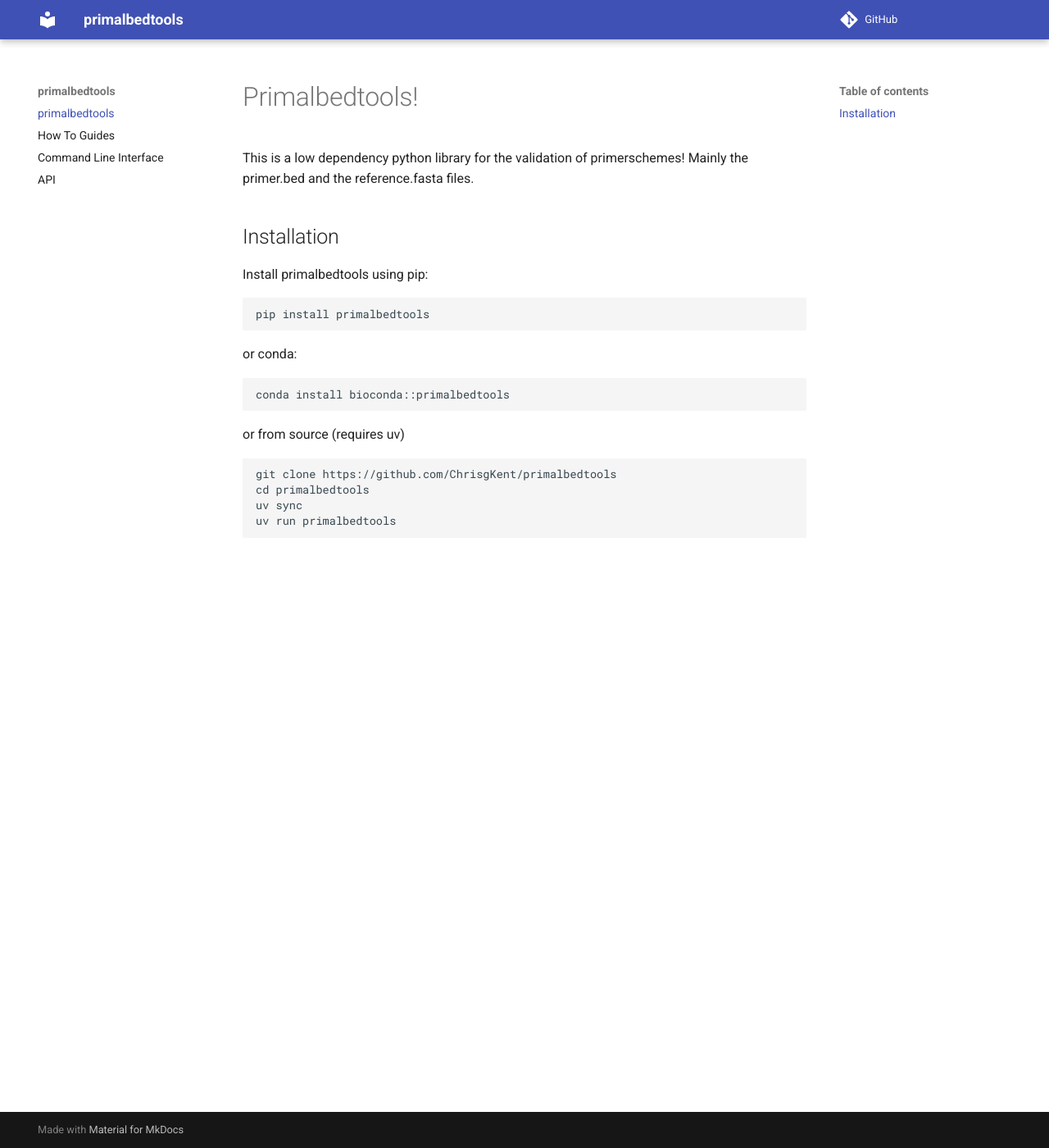
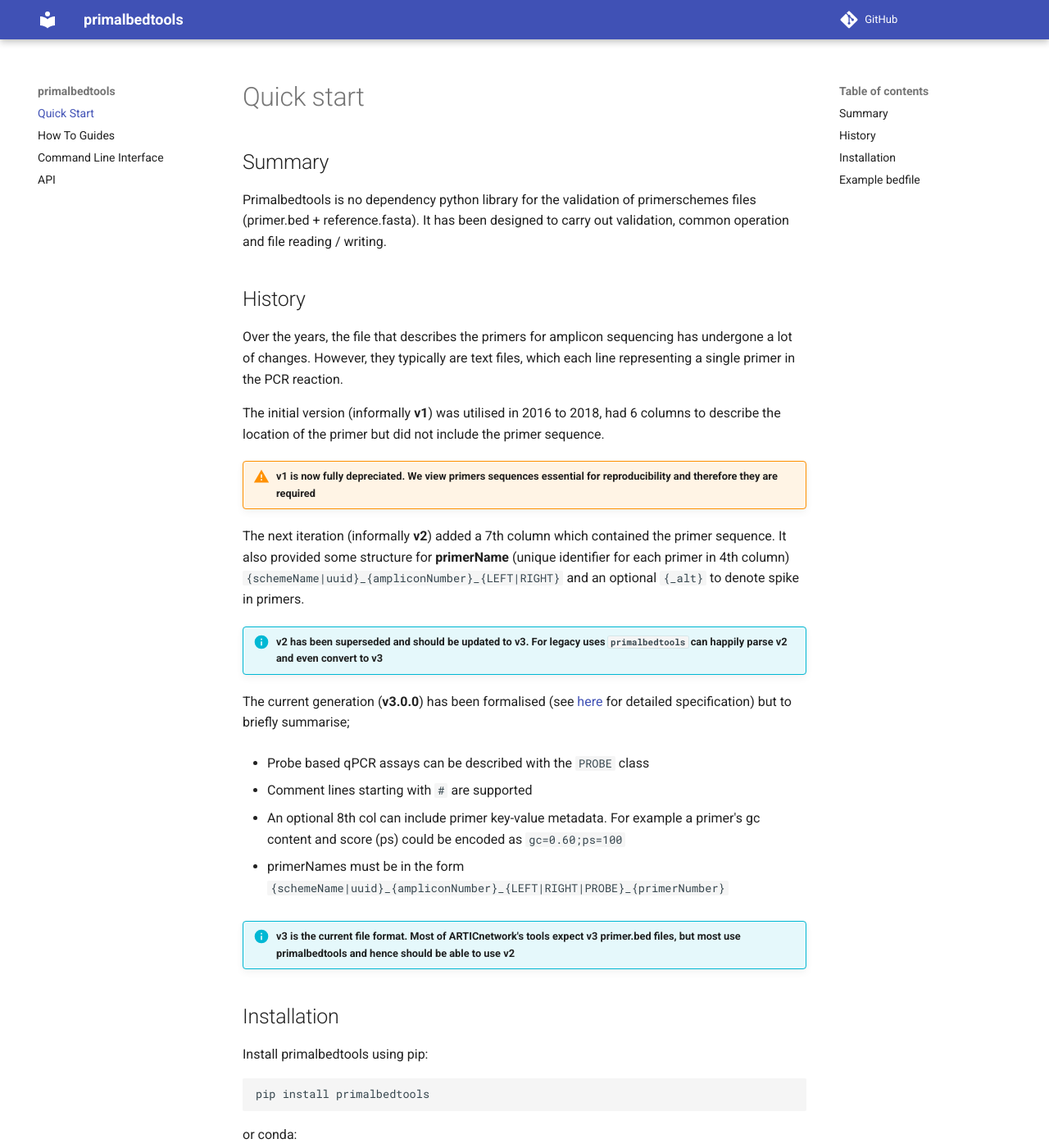
Before and after one commit to ChrisgKent/primalbedtools, an MkDocs documentation site: the page built from docs/index.md, in a window 1280 px wide and 1400 px high. Shown: the whole window at 82% size. Built offline with MkDocs 1.6.1 and Material for MkDocs 9.7.7, drawn with Linux system fonts in a browser that asks for light colours; comment, search, counter and statistics services are not loaded; some of the changed text lies outside the part shown.

````diff
--- a/docs/index.md
+++ b/docs/index.md
@@ -1,7 +1,31 @@
-# Primalbedtools!
+# Quick start
 
-This is a low dependency python library for the validation of primerschemes! Mainly the primer.bed and the reference.fasta files.
+## Summary
+Primalbedtools is no dependency python library for the validation of primerschemes files (primer.bed + reference.fasta). It has been designed to carry out validation, common operation and file reading / writing.
 
+
+## History
+Over the years, the file that describes the primers for amplicon sequencing has undergone a lot of changes. However, they typically are text files, which each line representing a single primer in the PCR reaction.
+
+The initial version (informally **v1**) was utilised in 2016 to 2018, had 6 columns to describe the location of the primer but did not include the primer sequence.
+
+!!! warning "**v1** is now fully depreciated. We view primers sequences essential for reproducibility and therefore they are required"
+
+The next iteration (informally **v2**) added a 7th column which contained the primer sequence. It also provided some structure for __primerName__ (unique identifier for each primer in 4th column) `{schemeName|uuid}_{ampliconNumber}_{LEFT|RIGHT}` and an optional `{_alt}` to denote spike in primers.
+
+!!! info "**v2** has been superseded and should be updated to **v3**. For legacy uses `primalbedtools` can happily parse **v2** and even convert to **v3**"
+
+The current generation (**v3.0.0**) has been formalised (see [here](https://github.com/artic-network/primerscheme-specs/blob/20816ff7cd53bdfaab7a605dee06de1c80be759f/pdf/primerscheme.pdf) for detailed specification) but to briefly summarise;
+
+- Probe based qPCR assays can be described with the `PROBE` class
+
+- Comment lines starting with `#` are supported
+
+- An optional 8th col can include primer key-value metadata. For example a primer's gc content and score (ps) could be encoded as `gc=0.60;ps=100`
+
+- primerNames must be in the form `{schemeName|uuid}_{ampliconNumber}_{LEFT|RIGHT|PROBE}_{primerNumber}`
+
+!!! info "**v3** is the current file format. Most of ARTICnetwork's tools expect **v3** primer.bed files, but most use primalbedtools and hence should be able to use **v2**"
 
 ## Installation
 
@@ -25,3 +49,40 @@ cd primalbedtools
 uv sync
 uv run primalbedtools
 ```
+
+## Example bedfile
+
+Here is a example bedfile, slightly modified for easy viewing.
+```
+# chrom     start   end     primername              pool    strand  sequence            primerAttributes
+MN908947.3	47	    78	    SARS-CoV-2_1_LEFT_1	    1	    +	    CTCTTGTAGATCTT...   pw=1.0;ps=100
+MN908947.3	419	    447	    SARS-CoV-2_1_RIGHT_1	1	    -	    AAAACGCCTTTCAA...   pw=0.8;ps=90
+MN908947.3	344	    366	    SARS-CoV-2_2_LEFT_0	    2	    +	    TCGTACGTCTTTGG...   pw=1.0;ps=105
+MN908947.3	707	    732	    SARS-CoV-2_2_RIGHT_0	2	    -	    TCTTCAAGGATCAG...   pw=1.2;ps=104
+```
+
+In primalbedtools each primer is represented by a BedLine object (see BedLine section for detailed docs).
+
+The BedLine provides access to all expected fields.
+```python
+>>> bl.primername
+'SARS-CoV-2_1_LEFT_1'
+>>> bl.sequence
+'CTCTTGTAGATCTGTTCTCTAAACGAACTTT'
+>>> bl.attributes
+{'pw': 1.0, 'ps': '100'}
+```
+
+Alongside some calculated ones.
+```python
+>>> bl.length
+31
+>>> bl.primer_class_str
+'LEFT'
+>>> bl.amplicon_number
+1
+>>> bl.primer_suffix
+1
+>>> bl.ipool
+0
+```
--- a/mkdocs.yml
+++ b/mkdocs.yml
@@ -20,7 +20,7 @@ markdown_extensions:
   - admonition
 
 nav:
-  - primalbedtools: index.md
+  - Quick Start: index.md
   - How To Guides: how-to-guides.md
   - Command Line Interface: cli.md
   - API: api.md
--- a/pyproject.toml
+++ b/pyproject.toml
@@ -1,6 +1,6 @@
 [project]
 name = "primalbedtools"
-version = "0.11.1"
+version = "1.0.0"
 description = "A collection of tools for working with primer.bed files"
 authors = [{ name = "ChrisKent", email = "chrisgkent@gmail.com" }]
 requires-python = ">=3.9, <4"
````
Also changed, not shown: docs/api.md (+7 -4 lines), docs/how-to-guides.md (+1 -1 lines), docs/reference.md (deleted, +0 -10 lines), 1 other file.
